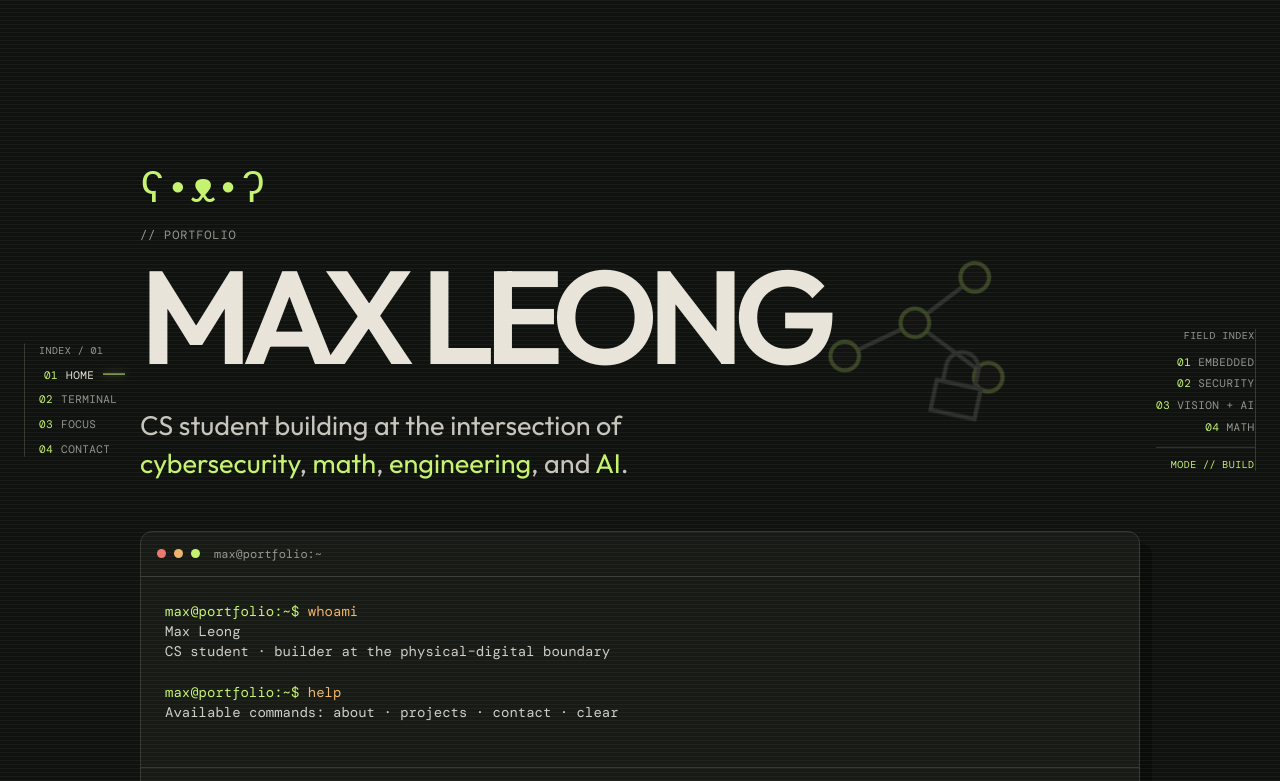
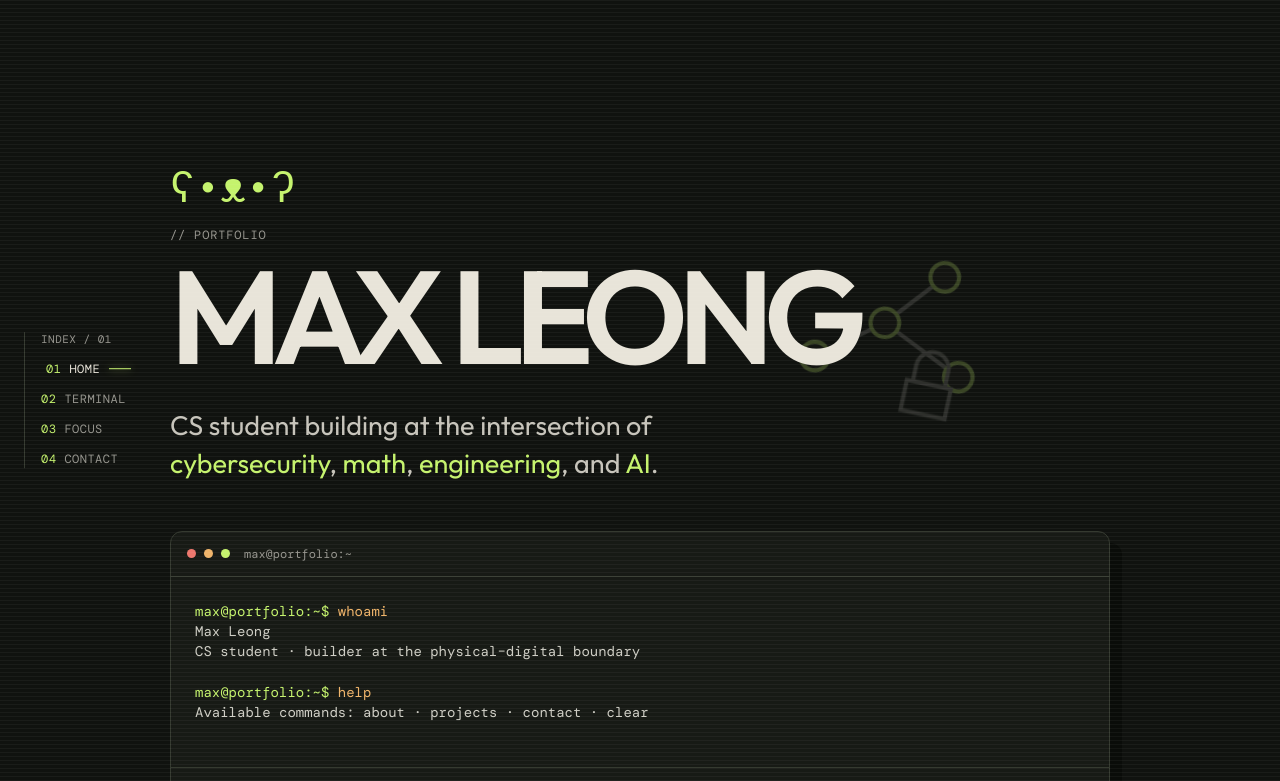
Before and after one commit to maxi-cmyk/nfc-portfolio-card, a website built with Vite: page index.html in a window 1280 px wide. Both pictures are taken after a click on the button "Skip animation ↗". Shown: the top 781 px of the page. Built offline with nearby package versions, Linux system fonts and the light colour scheme.

Commit message:
refactor: enlarge desktop navigation rail

```diff
--- a/index.html
+++ b/index.html
@@ -47,19 +47,6 @@
           ><span>04</span> CONTACT</a
         >
       </nav>
-      <aside
-        class="system-rail system-rail-right"
-        aria-label="Portfolio disciplines"
-      >
-        <p class="system-rail-label">FIELD INDEX</p>
-        <ul>
-          <li><span>01</span> EMBEDDED</li>
-          <li><span>02</span> SECURITY</li>
-          <li><span>03</span> VISION + AI</li>
-          <li><span>04</span> MATH</li>
-        </ul>
-        <p class="system-rail-status">MODE // BUILD</p>
-      </aside>
       <!-- alias: banana + chip -->
       <section id="home" class="intro" aria-labelledby="site-title">
         <button
--- a/styles.css
+++ b/styles.css
@@ -142,7 +142,7 @@ input {
 
 @media (min-width: 1280px) {
   .shell {
-    width: min(1000px, calc(100% - 40px));
+    width: min(940px, calc(100% - 40px));
   }
 
   .system-rail {
@@ -150,10 +150,10 @@ input {
     top: 50%;
     z-index: 3;
     display: grid;
-    width: 100px;
+    width: 132px;
     color: var(--muted);
     font:
-      11px / 1.35 "DM Mono",
+      12px / 1.35 "DM Mono",
       monospace;
     letter-spacing: 0.04em;
     transform: translateY(-50%);
@@ -161,24 +161,15 @@ input {
 
   .system-rail-left {
     left: max(24px, calc((100vw - 1280px) / 2));
-    gap: 10px;
-    padding-left: 14px;
+    gap: 14px;
+    padding-left: 16px;
     border-left: 1px solid var(--line);
   }
 
-  .system-rail-right {
-    right: max(24px, calc((100vw - 1280px) / 2));
-    gap: 12px;
-    padding-right: 14px;
-    border-right: 1px solid var(--line);
-    text-align: right;
-  }
-
-  .system-rail-label,
-  .system-rail-status {
+  .system-rail-label {
     margin: 0;
     color: var(--muted);
-    font-size: 10px;
+    font-size: 11px;
   }
 
   .system-rail-left a {
@@ -192,8 +183,7 @@ input {
       transform 180ms ease;
   }
 
-  .system-rail-left a span,
-  .system-rail-right span {
+  .system-rail-left a span {
     color: var(--acid);
   }
 
@@ -213,24 +203,6 @@ input {
     background: var(--acid);
     box-shadow: 0 0 8px color-mix(in srgb, var(--acid), transparent 35%);
     content: "";
-  }
-
-  .system-rail-right ul {
-    display: grid;
-    gap: 7px;
-    margin: 0;
-    padding: 0;
-    list-style: none;
-  }
-
-  .system-rail-right li {
-    white-space: nowrap;
-  }
-
-  .system-rail-status {
-    padding-top: 10px;
-    border-top: 1px solid var(--line);
-    color: var(--acid);
   }
 }
 
```
